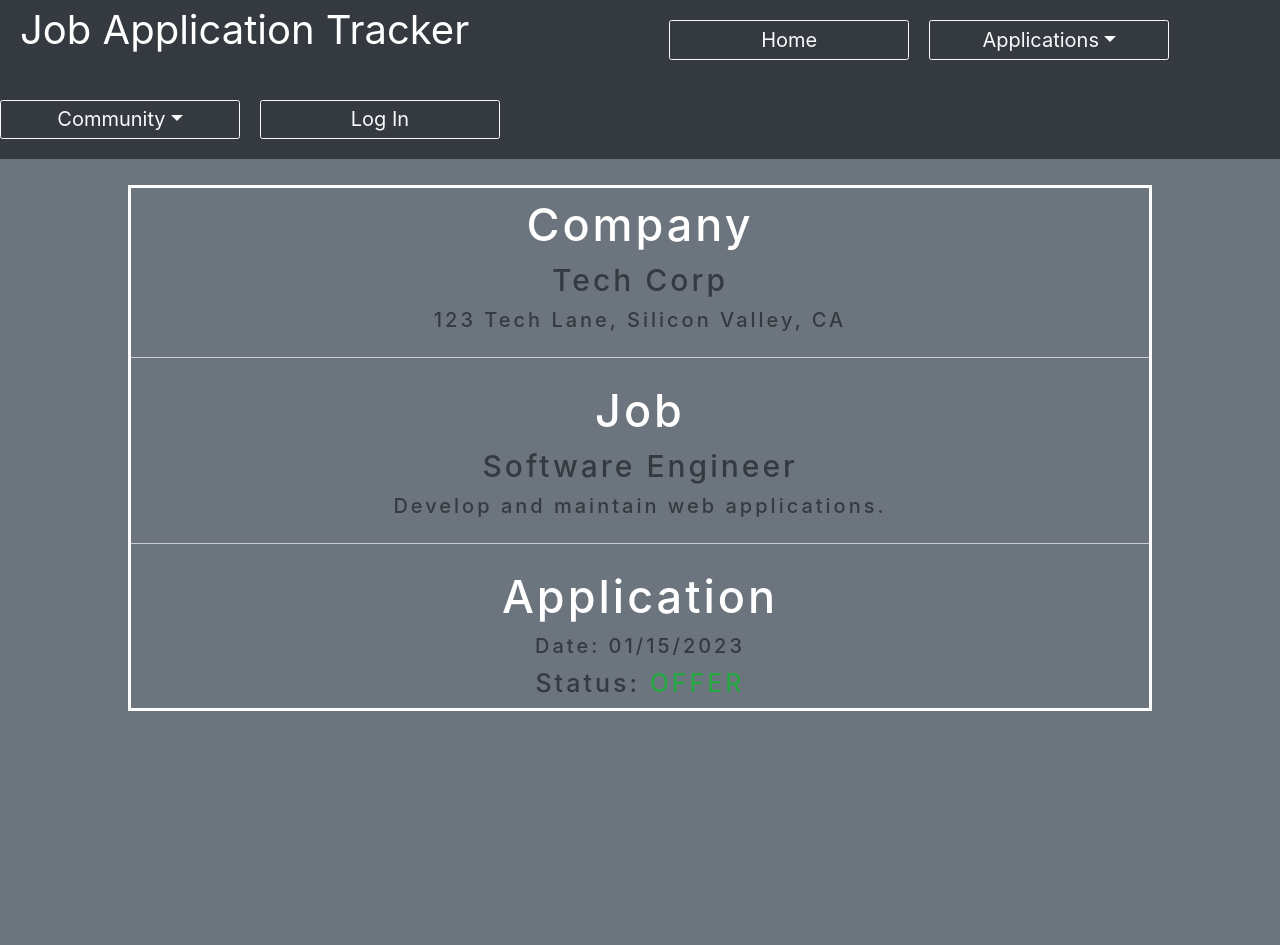
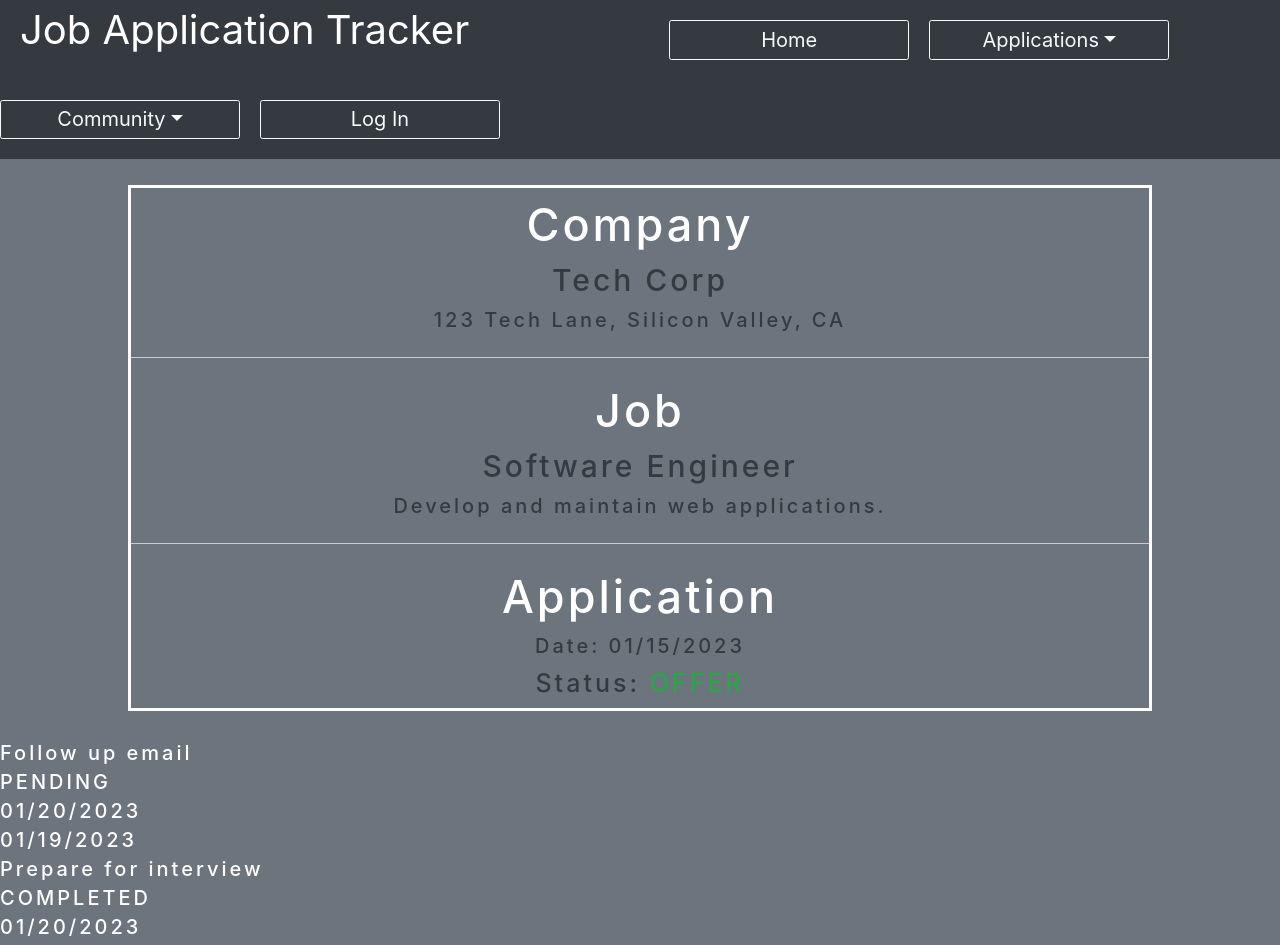
Before and after one commit to LDWells/Application-Tracker, a React (Create React App) app in the folder client/job-application-tracker/: page /application/1 in a window 1280 px wide. Shown: the top 945 px of the page. Before the commit the page ends 800 px from the top, so only its background shows below. Built offline with nearby package versions, Linux system fonts and the light colour scheme; the HTML template or start-up script is replaced by a standard one.

Commit message:
Started Work With Tasks

```diff
--- a/client/job-application-tracker/src/ApplicationDetailsPage.js
+++ b/client/job-application-tracker/src/ApplicationDetailsPage.js
@@ -1,6 +1,7 @@
 import Application from "./Application";
 import {useState, useEffect} from 'react';
 import {Link} from 'react-router-dom';
+import TaskList from "./TaskList";
 
 function ApplicationDetailsPage()
 {
@@ -15,6 +16,9 @@ function ApplicationDetailsPage()
 			<section>
 				<Application/>
 			</section>
+			<section>
+				<TaskList/>
+			</section>
 		</>
 	)
 }
--- a/client/job-application-tracker/src/TaskList.js
+++ b/client/job-application-tracker/src/TaskList.js
@@ -1,11 +1,51 @@
+
+import {useState, useEffect} from 'react';
+
+const DEFAULT_TASK = {
+	id: 1,
+	applicationId: 1,
+	description: 'Follow up email',
+	dueDate: '01/20/2023',
+	reminderDate: '01/19/2023',
+	status: 'PENDING'
+};
+
+const DEFAULT_TASK2 = {
+	id: 2,
+	applicationId: 1,
+	description: 'Prepare for interview',
+	dueDate: '01/20/2023',
+	reminderDate: '01/19/2023',
+	status: 'COMPLETED'
+};
+
+const DEFAULT_TASKS = [
+	DEFAULT_TASK,
+	DEFAULT_TASK2
+];
 
 
 function TaskList()
 {
+
+	const [tasks, setTasks] = useState(DEFAULT_TASKS);
+
 	return (
 		<>
-			<h1>Task List</h1>
-			<p>This will display a list of tasks</p>
+			{/* <h1>Task List</h1>
+			<p>This will display a list of tasks</p> */}
+			<section>
+				<ul>
+					{tasks.map(t =>
+						<div key={t.id}>
+							<h6>{t.description}</h6>
+							<h6>{t.status}</h6>
+							<h6>{t.dueDate}</h6>
+							<h6>{t.reminderDate}</h6>
+						</div>
+					)}
+				</ul>
+			</section>
 		</>
 	)
 }
--- a/client/job-application-tracker/src/index.css
+++ b/client/job-application-tracker/src/index.css
@@ -111,3 +111,4 @@ hr{
   width: 80%;
   margin: 2% 10%;
 }
+/* Task List */
```
Also changed, not shown: client/job-application-tracker/src/TaskListPage.js (added, +12 -0 lines).
